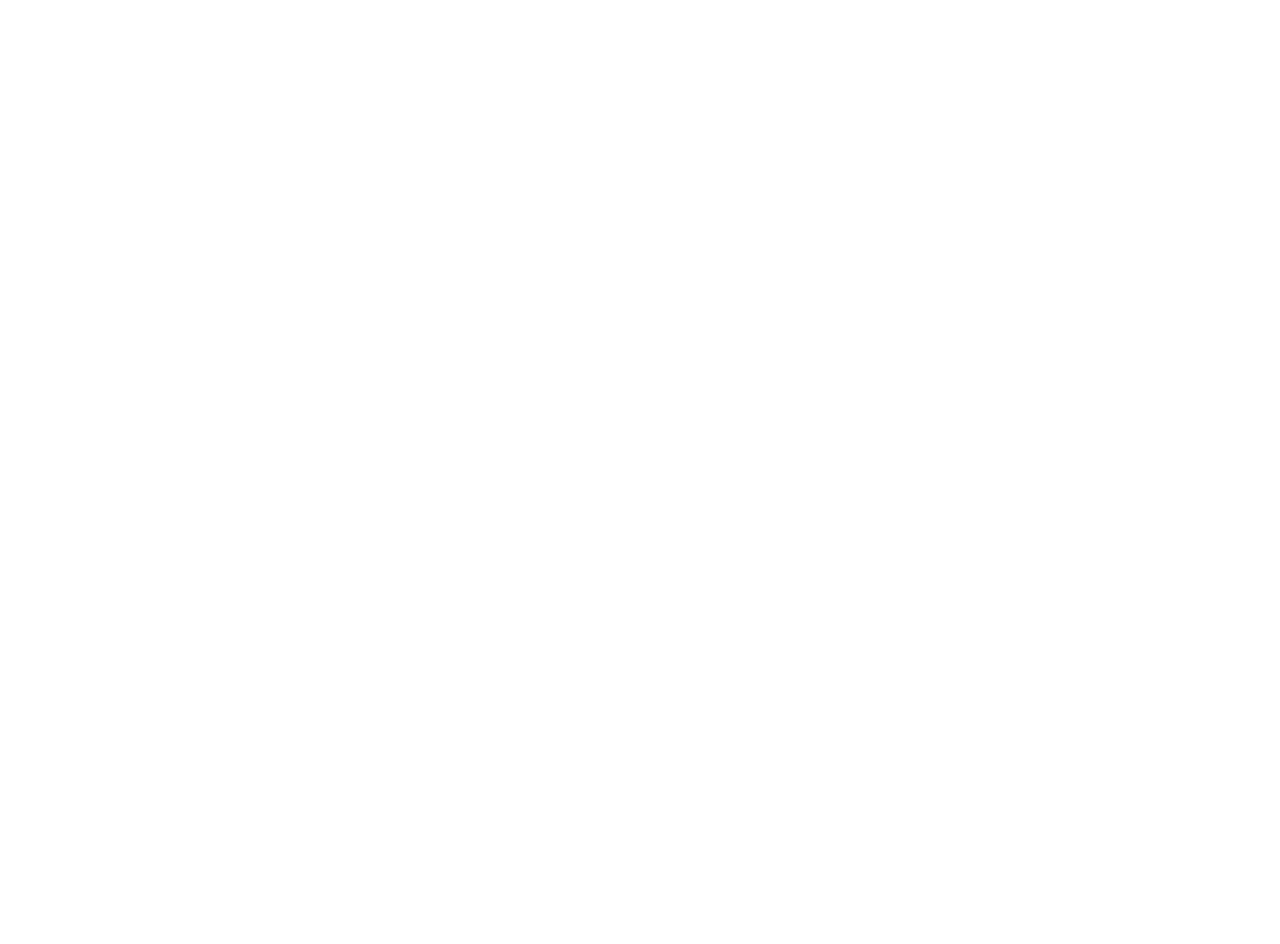
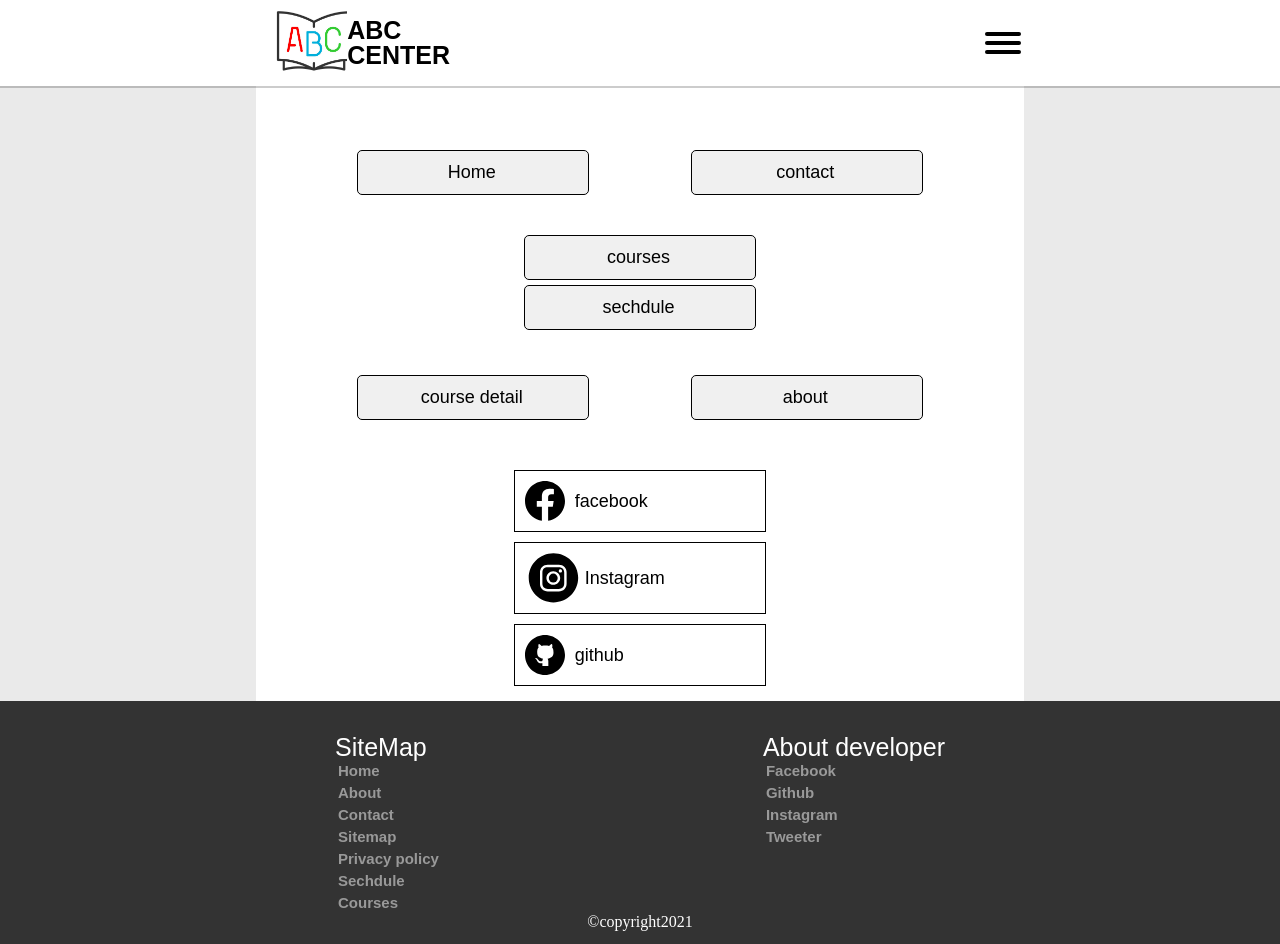
Before and after one commit to alliano/web-demo, a plain HTML site: page sitemap.html in a window 1280 px wide. Before the commit the page ends 800 px from the top, so only its background shows below. Drawn offline with nearby package versions, Linux system fonts and the light colour scheme; no server answers.

```diff
--- /dev/null
+++ b/assets/css/sitemap.css
@@ -0,0 +1,116 @@
+*{
+    list-style: none;
+    text-decoration: none;
+}
+.container .list{
+    padding-top: 100px;
+    /* border: 4px solid aqua; */
+    width: 60%;
+    margin: auto;
+    background-color: #fff;
+    padding-bottom: 5px;
+}
+
+.container .list ul{
+    display: flex;
+    margin-top: 50px;
+    width: auto;
+}
+.container .list ul{
+    display: flex;
+    flex-direction: column;
+}
+.container .list ul .group1 {
+    display: flex;
+    justify-content: space-evenly;
+    margin-bottom: 40px;
+}
+.container .list ul .group1 li{
+    /* padding: 10px; */
+    border: 1px solid #000;
+    width: 30%;
+    text-align: center;
+    background-color: rgb(240, 240, 240);
+}
+.container .list ul .group2 {
+    text-align: center;
+}
+.container .list ul .group2 li {
+    background-color: rgb(240, 240, 240);
+    width: 30%;
+    margin: 0 auto;
+    border: 1px solid #000;
+    margin-bottom: 5px;
+    /* padding: 10px; */
+}
+.container .list ul .group3 {
+    display: flex;
+    justify-content: space-evenly;
+    margin-top: 40px;
+    text-align: center;
+}
+.container .list ul .group3 li {
+    /* padding: 10px; */
+    border: 1px solid #000;
+    width: 30%;
+    background-color: rgb(240, 240, 240);
+
+}
+
+.list ul li{
+    border-radius: 5px;
+    display: flex;
+}
+.list ul li a{
+    text-align: center;
+    align-items: center;
+    display: inline-block;
+    width: 90%;
+    padding: 10px;
+    font: 18px/23px arial;
+    color: #000;
+}
+.about-dev {
+    /* border: 1px solid #000; */
+    width: 100%;
+}
+.about-dev ul li{
+    /* display: inline;
+    border: 1px solid black; */
+
+}
+.about-dev ul li a{
+    display: flex;
+    border: 1px solid #000;
+    width: 30%;
+    margin: 0 auto;
+
+}
+.about-dev ul li{
+    text-align: center;
+    /* border: 1px solid #000; */
+    margin-bottom: 10px;
+
+}
+#facebook{
+    height: 40px;
+    width: 50px;
+    background-image: url(img/facbook.svg);
+    background-repeat: no-repeat;
+}
+#instagram{
+    height: 50px;
+    width: 60px;
+    background-image: url(img/instagram.svg);
+    background-repeat: no-repeat;
+    background-position: 0 -5px;
+}
+#github{
+    height: 40px;
+    width: 50px;
+    background-image: url(img/github.svg);
+    background-repeat: no-repeat;
+}
+li:hover{
+    box-shadow: 5px 5px 5px #0000;
+}
--- a/login.html
+++ b/login.html
@@ -33,17 +33,17 @@
                 <div class="field 1">
                     <div class="input">
                         <label for="username">Email</label>
-                        <input type="email" name="username" id="username" placeholder="Email->exp->alliano@gmail.com">
+                        <input type="email" name="username" id="usernameLogin" placeholder="Email->exp->alliano@gmail.com">
                     </div>
                 </div>
                 <div class="field 2">
                     <div class="input">
                         <label for="password">password</label>
-                        <input type="password" name="password" id="password" placeholder="password">
+                        <input type="password" name="password" id="passwordLogin" placeholder="password">
                     </div>
                 </div>
                 <div class="btn">
-                    <button>Login</button>
+                    <button class="login">Login</button>
                 </div>
             </div>
         </div>
@@ -55,7 +55,7 @@
 
         </footer>
 
-
+    <script src="script/Auth.js"></script>
     <script src="script/jquery.js"></script>
     <script src="script/main.js"></script>
     <script src="https://unpkg.com/aos@2.3.1/dist/aos.js"></script>
--- a/script/main.js
+++ b/script/main.js
@@ -57,10 +57,8 @@
         url: "https://www.googleapis.com/youtube/v3/playlists?part=snippet,contentDetails,player&id=PLFIM0718LjIWXagluzROrA-iBY9eeUt4w&key=AIzaSyCsy7fIaTA90lta3gvp1FFsgiVdHYv-8I8",
         data: "json",
         success: function (response) {
-            console.log(response.items[0]);
 
             $('#vidio').html(response.items[0].player.embedHtml);
-            // $('.card p').tex()
         }
     });
 
--- a/script/script.js
+++ b/script/script.js
@@ -87,4 +87,8 @@
             footer[0].innerHTML = ell;
 
         })();
+
+
+
+
         AOS.init();
--- a/sitemap.html
+++ b/sitemap.html
@@ -0,0 +1,70 @@
+<!DOCTYPE html>
+<html lang="en">
+<head>
+    <meta charset="UTF-8">
+    <meta http-equiv="X-UA-Compatible" content="IE=edge">
+    <meta name="viewport" content="width=device-width, initial-scale=1.0">
+    <title>SiteMap</title>
+    <link rel="stylesheet" href="assets/css/master.css">
+    <link rel="stylesheet" href="assets/css/sitemap.css">
+    <link rel="stylesheet" href="assets/css/master.css">
+    <link href="https://unpkg.com/aos@2.3.1/dist/aos.css" rel="stylesheet">
+</head>
+<body>
+    <header>
+
+    </header>
+
+        <div class="container">
+            <div class="list">
+                <ul>
+                    <div class="group1">
+                        <li data-aos="fade-right"><a href="/index.html">Home</a></li>
+                        <li data-aos="fade-left"><a href="/contac.html">contact</a></li>
+                    </div>
+                    <div class="group2" data-aos="zoom-in">
+                        <li><a href="/courses.html">courses</a></li>
+                        <li><a href="/secdule.html">sechdule</a></li>
+                    </div>
+                    <div class="group3">
+                        <li data-aos="fade-up" data-aos-anchor-placement="bottom-bottom"><a href="/courseDetail.html">course detail</a></li>
+                        <li data-aos="fade-up" data-aos-anchor-placement="bottom-bottom"><a href="/About.html">about</a></li>
+                    </div>
+
+                </ul>
+
+                <div class="about-dev">
+                    <ul>
+                        <li><a href="">
+                            <div id="facebook"></div>
+                            facebook
+                        </a></li>
+                        <li><a href="">
+                            <div id="instagram"></div>
+                            Instagram
+                        </a></li>
+                        <li><a href="">
+                            <div id="github"></div>
+                            github
+                        </a></li>
+                    </ul>
+                </div>
+            </div>
+        </div>
+
+
+
+
+
+
+    <footer>
+
+    </footer>
+
+
+    <script src="script/jquery.js"></script>
+    <script src="script/main.js"></script>
+    <script src="https://unpkg.com/aos@2.3.1/dist/aos.js"></script>
+    <script src="script/script.js"></script>
+</body>
+</html>
```
Also changed, not shown: rengister.html (+2 -1 lines), script/Auth.js (added, +65 -0 lines), assets/css/img/facbook.svg (added), assets/css/img/github.svg (added), assets/css/img/instagram.svg (added), package.json (deleted), 2 other files.
